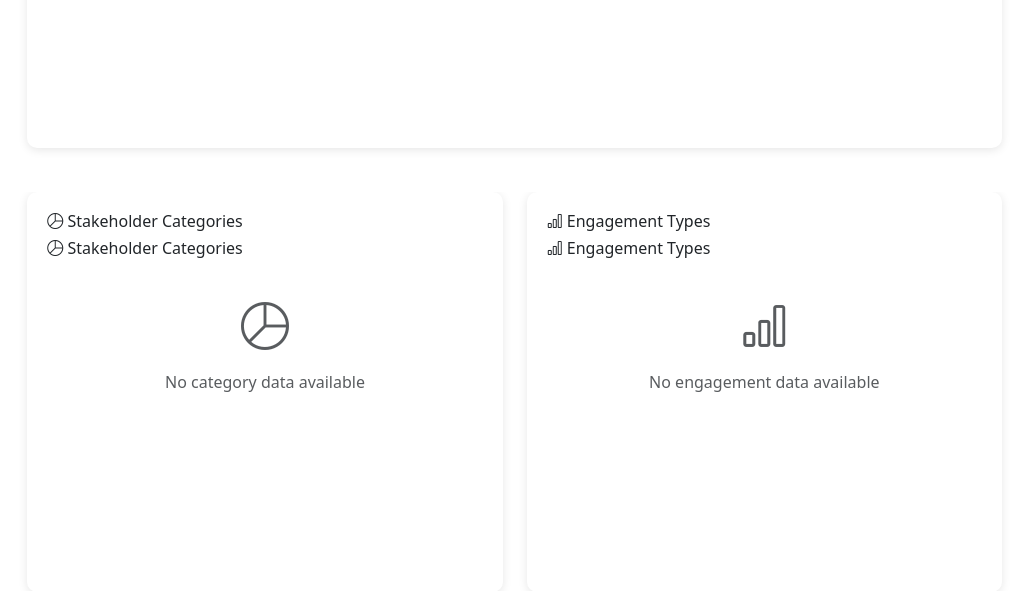
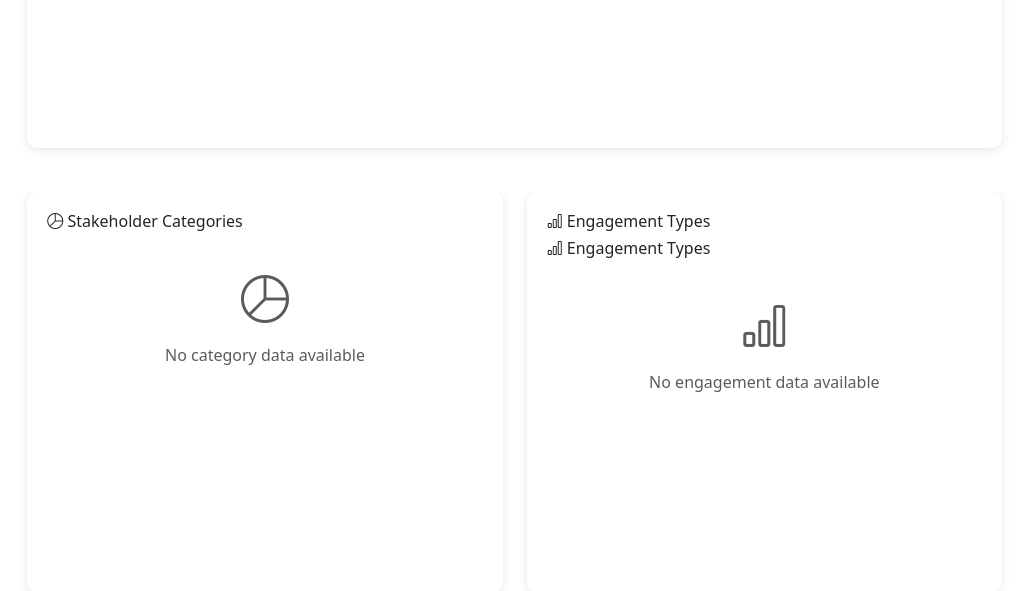
Before and after one commit to paulavishek/prism-stakeholder-management, a Django app: page /dashboard/ in a window 1280 px wide. Shown: the part 1146-1737 px from the top of the page, without its empty margins (206-1234 px from the left). Run offline with Django 5.2, Linux system fonts and the light colour scheme; the visitor is signed in with stand-in values (Sample User, id 1); data that the repository does not hold is empty.

Commit message:
Remove redundant header from category chart empty state and error handling

```diff
--- a/templates/stakeholders/dashboard.html
+++ b/templates/stakeholders/dashboard.html
@@ -749,7 +749,6 @@ function initializeCategoryChart() {
     if (!categoryData || categoryData.length === 0) {
         // Show empty state in chart container
         ctx.parentElement.innerHTML = `
-            <h6><i class="bi bi-pie-chart"></i> Stakeholder Categories</h6>
             <div class="text-center py-4">
                 <i class="bi bi-pie-chart text-muted" style="font-size: 3rem;"></i>
                 <p class="text-muted mt-2">No category data available</p>
@@ -785,7 +784,6 @@ function initializeCategoryChart() {
     } catch (e) {
         console.error('Error creating category chart:', e);
         ctx.parentElement.innerHTML = `
-            <h6><i class="bi bi-pie-chart"></i> Stakeholder Categories</h6>
             <div class="text-center py-4">
                 <i class="bi bi-exclamation-triangle text-warning" style="font-size: 3rem;"></i>
                 <p class="text-muted mt-2">Error loading chart</p>
```
